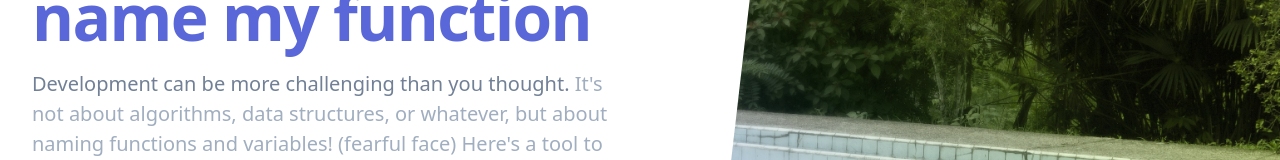
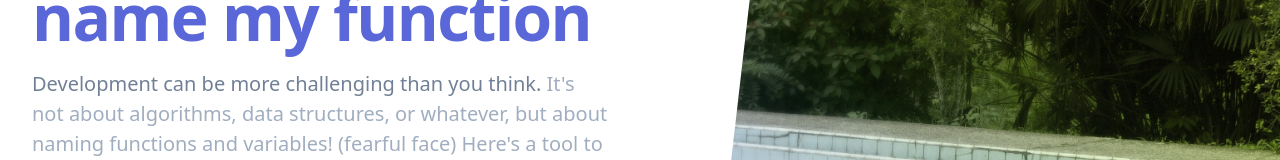
Before and after one commit to danilowoz/I-don-t-know-how-to-name-my-function, a Next.js app: page / in a window 1280 px wide. Shown: the part 159-319 px from the top of the page. Built offline with nearby package versions, Linux system fonts and the light colour scheme.

Commit message:
fix: typo

```diff
--- a/src/components/data.ts
+++ b/src/components/data.ts
@@ -1,5 +1,5 @@
 export default {
   title: `I don't know how to name my function`,
-  description: `Development can be more challenging than you thought. It's not about algorithms, data structures, or whatever, but about naming functions and variables! Here's a tool to help you in this intense journey: naming a function.`,
+  description: `Development can be more challenging than you think. It's not about algorithms, data structures, or whatever, but about naming functions and variables! Here's a tool to help you in this intense journey: naming a function.`,
   domain: 'http://namingmyfunction.vercel.app',
 }
--- a/src/pages/index.tsx
+++ b/src/pages/index.tsx
@@ -50,7 +50,7 @@ const IndexPage: React.FC = () => {
                 </h2>
                 <p className="mt-3 text-base text-gray-500 sm:mt-5 sm:text-lg sm:max-w-xl sm:mx-auto md:mt-5 md:text-xl lg:mx-0">
                   <span className="text-gray-600">
-                    Development can be more challenging than you thought.
+                    Development can be more challenging than you think.
                   </span>{' '}
                   It&apos;s not about algorithms, data structures, or whatever,
                   but about naming functions and variables! (fearful face)
```
